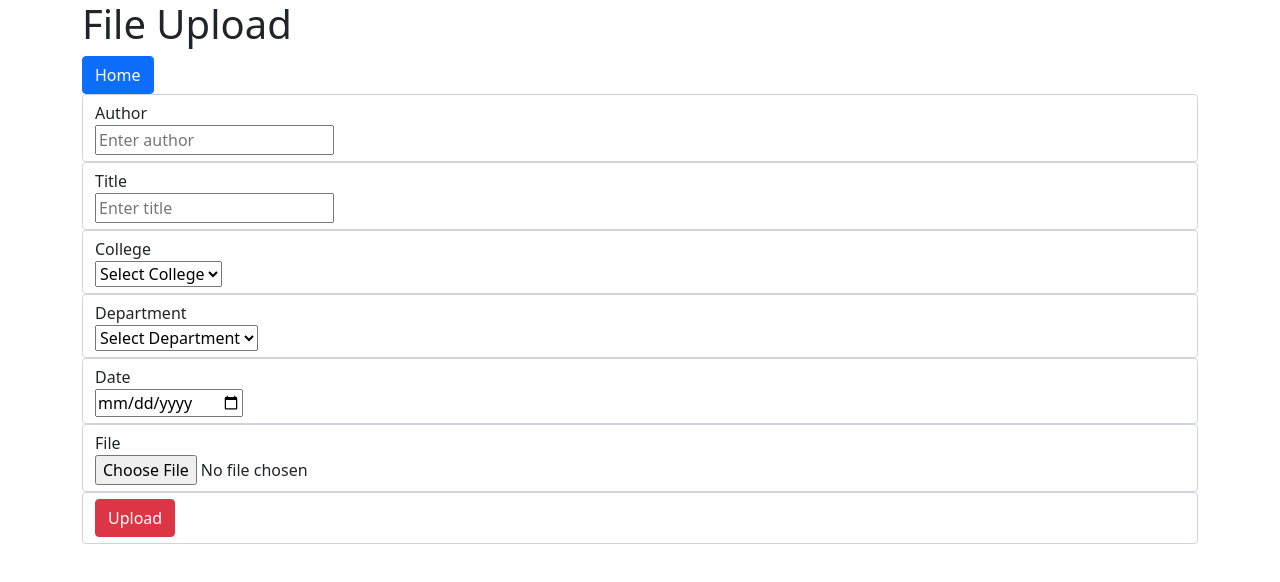
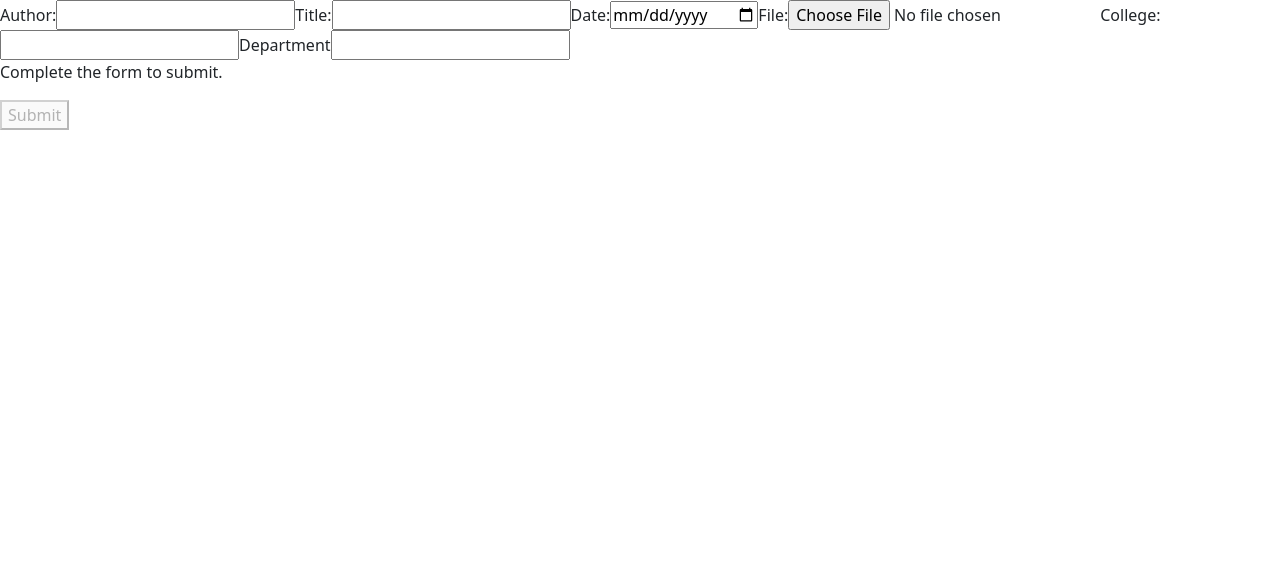
Before and after one commit to christianjaena/MEAN-File-Upload, an Angular app in the folder client/: page /addThesis in a window 1280 px wide. Shown: the top 582 px of the page. Built offline with nearby package versions, Linux system fonts and the light colour scheme.

Commit message:
switched to reactive forms

```diff
--- a/client/src/app/app.module.ts
+++ b/client/src/app/app.module.ts
@@ -7,10 +7,11 @@ import { HttpClientModule } from '@angular/common/http';
 
 import { AppComponent } from './app.component';
 import { FormsModule } from '@angular/forms';
+import { ReactiveFormsModule } from '@angular/forms';
 
 @NgModule({
   declarations: [AppComponent, DocumentListComponent, InputFormComponent],
-  imports: [BrowserModule, AppRoutingModule, HttpClientModule, FormsModule],
+  imports: [BrowserModule, AppRoutingModule, HttpClientModule, FormsModule, ReactiveFormsModule],
   providers: [],
   bootstrap: [AppComponent],
 })
--- a/client/src/app/components/input-form/input-form.component.html
+++ b/client/src/app/components/input-form/input-form.component.html
@@ -1,4 +1,4 @@
-<div class="container">
+<!-- <div class="container">
   <h1>File Upload</h1>
   <button class="btn btn-primary">
     <a routerLink="/">Home</a>
@@ -89,7 +89,29 @@
       </div>
     </div>
     <div class="form-control">
-      <button class="btn btn-danger" (click)="onUpload()">Upload</button>
+      <button class="btn btn-danger" [disabled]="isValid" (click)="onUpload()">Upload</button>
     </div>
   </div>
-</div>
+</div> -->
+
+<form [formGroup]="documentForm" (ngSubmit)="onSubmit()">
+  <label for="author">Author: </label>
+  <input id="author" type="text" formControlName="author" />
+  <label for="title">Title: </label>
+  <input id="title" type="text" formControlName="title" />
+  <label for="date">Date: </label>
+  <input id="date" type="date" formControlName="date" />
+  <label for="file">File: </label>
+  <input
+    id="file"
+    type="file"
+    formControlName="file"
+    (change)="onFileChange($event)"
+  />
+  <label for="college">College: </label>
+  <input id="college" type="text" formControlName="college" />
+  <label for="department">Department </label>
+  <input id="department" type="text" formControlName="department" />
+  <p>Complete the form to submit.</p>
+  <button type="submit" [disabled]="!documentForm.valid">Submit</button>
+</form>
--- a/client/src/app/components/input-form/input-form.component.ts
+++ b/client/src/app/components/input-form/input-form.component.ts
@@ -2,6 +2,7 @@ import { DocumentService } from '../../services/document.service';
 import { Component } from '@angular/core';
 import { Location } from '@angular/common';
 import Colleges from './Colleges';
+import { FormControl, FormGroup, Validators } from '@angular/forms';
 
 @Component({
   selector: 'app-input-form',
@@ -17,6 +18,16 @@ export class InputFormComponent {
   department: string;
   colleges: string[];
   departments: string[];
+  isValid: boolean = false;
+
+  documentForm = new FormGroup({
+    author: new FormControl('', [Validators.required]),
+    title: new FormControl('', [Validators.required]),
+    date: new FormControl('', [Validators.required]),
+    file: new FormControl('', [Validators.required]),
+    college: new FormControl('', [Validators.required]),
+    department: new FormControl('', [Validators.required]),
+  });
 
   constructor(
     private documentService: DocumentService,
@@ -71,4 +82,26 @@ export class InputFormComponent {
   goBack() {
     this.location.back();
   }
+
+  onFileChange(event: any) {
+    if (event.target.files.length > 0) {
+      const file = event.target.files[0];
+      this.documentForm.patchValue({
+        file,
+      });
+    }
+  }
+
+  onSubmit() {
+    const formData = new FormData();
+    formData.append('author', this.documentForm.get('author')?.value);
+    formData.append('title', this.documentForm.get('title')?.value);
+    formData.append('college', this.documentForm.get('college')?.value);
+    formData.append('department', this.documentForm.get('department')?.value);
+    formData.append('date', this.documentForm.get('date')?.value);
+    formData.append('file', this.documentForm.get('file')?.value);
+
+    this.documentService.uploadDocument(formData).subscribe();
+    this.clearInput();
+  }
 }
```
